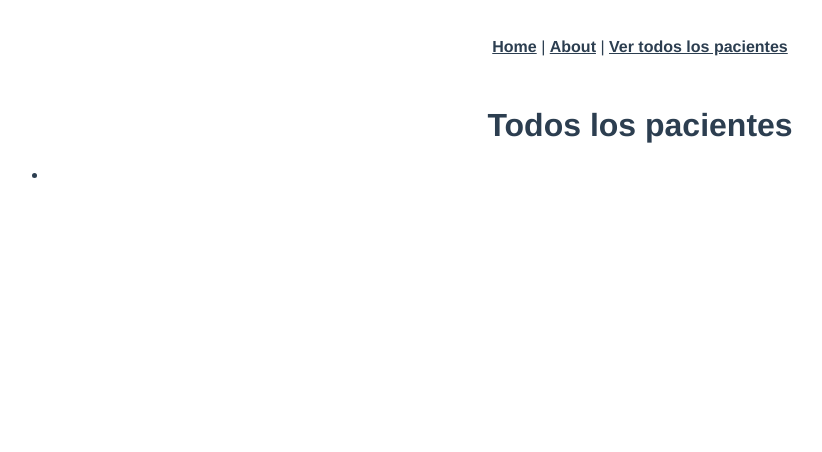
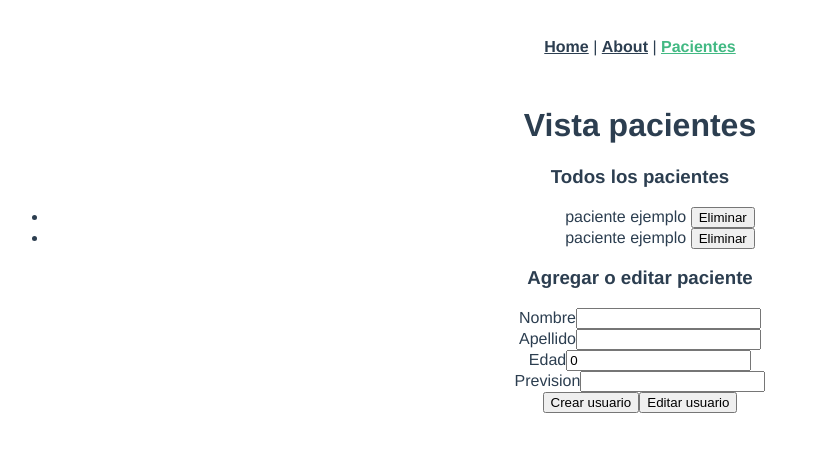
Before and after one commit to zwiva/vue_vuex_firebase_crud_pacientes, a Vue app: page /pacients in a window 1280 px wide. Shown: the top 452 px of the page, without its empty margins (0-822 px from the left). Built offline with nearby package versions, Linux system fonts and the light colour scheme; no server answers.

Commit message:
project base complete

```diff
--- a/src/App.vue
+++ b/src/App.vue
@@ -3,7 +3,7 @@
     <div id="nav">
       <router-link to="/">Home</router-link> |
       <router-link to="/about">About</router-link> |
-      <router-link to="/allpacients">Ver todos los pacientes</router-link>
+      <router-link to="/pacients">Pacientes</router-link>
     </div>
     <router-view />
   </div>
--- a/src/components/PacientForm.vue
+++ b/src/components/PacientForm.vue
@@ -1,6 +1,6 @@
 <template>
   <div>
-    <form @submit.prevent="" action="">
+    <form @submit.prevent="changeForm" action="">
       <div>
         <label for="">Nombre</label>
         <input type="text" v-model="pacient.name" />
@@ -17,6 +17,11 @@
         <label for="">Prevision</label>
         <input type="text" v-model="pacient.prevision" />
       </div>
+      <div>
+        <!-- mostrar en base a v-if -->
+        <button @click="createPacient">Crear usuario</button>
+        <button @click="editPacient">Editar usuario</button>
+      </div>
     </form>
   </div>
 </template>
@@ -32,6 +37,17 @@ export default {
       prevision: null,
     },
   }),
+  methods: {
+    changeForm() {
+      console.log("usando formulario");
+    },
+    createPacient() {
+      console.log("creando paciente");
+    },
+    editPacient() {
+      console.log("editando paciente");
+    },
+  },
 };
 </script>
 
--- a/src/components/PacientsList.vue
+++ b/src/components/PacientsList.vue
@@ -1,8 +1,14 @@
 <template>
   <div>
     <ul>
-      <li></li>
-
+      <li>
+        paciente ejemplo
+        <button @click="deleteUser">Eliminar</button>
+      </li>
+      <li>
+        paciente ejemplo
+        <button @click="deleteUser">Eliminar</button>
+      </li>
     </ul>
   </div>
 </template>
@@ -11,6 +17,11 @@
 export default {
   name: "PacientList",
   props: {},
+  methods: {
+    deleteUser() {
+      console.log("eliminar usuario");
+    },
+  },
 };
 </script>
 
--- a/src/views/Home.vue
+++ b/src/views/Home.vue
@@ -16,9 +16,9 @@ export default {
   data: () => ({
     pacients: [],
   }),
-  mounted: {
+  // mounted: {
     // Firebase.firestore().collection("pacients")
-  },
+  // },
 
   methods: {
     goToPacients() {
--- a/src/views/Pacients.vue
+++ b/src/views/Pacients.vue
@@ -1,17 +1,25 @@
 <template>
   <div>
-    <h1>Todos los pacientes</h1>
+    <h1>Vista pacientes</h1>
+    <h3>
+      Todos los pacientes
+    </h3>
     <pacients-list />
+    <h3>Agregar o editar paciente</h3>
+    <pacient-form />
+
   </div>
 </template>
 
 <script>
 import PacientsList from "../components/PacientsList.vue";
+import PacientForm from "../components/PacientForm.vue";
 
 export default {
   name: "AllPacients",
   components: {
     PacientsList,
+    PacientForm
   },
 };
 </script>
```
